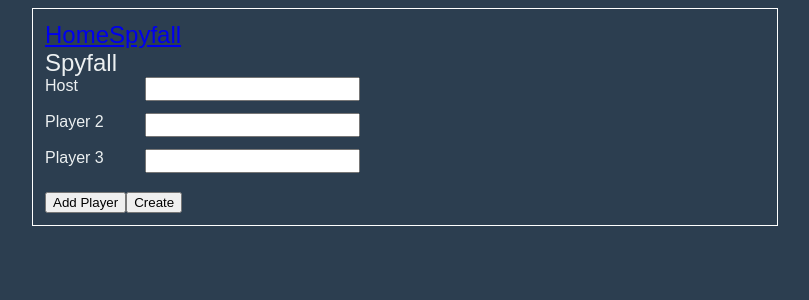
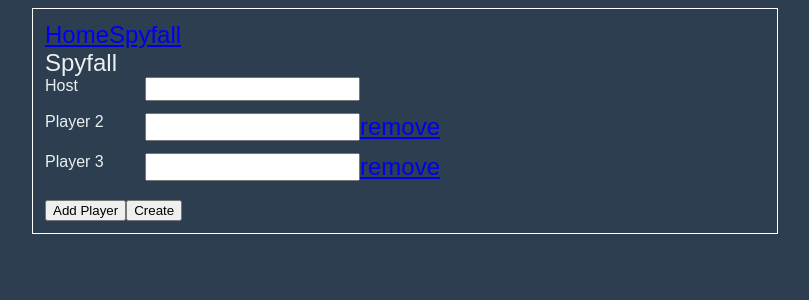
Before and after one commit to kbparagua/likalaro, a Vue app: page /spyfall/new in a window 1280 px wide. Shown: the top 300 px of the page, without its empty margins (235-1044 px from the left). Built offline with nearby package versions, Linux system fonts and the light colour scheme.

Commit message:
Handle removing of players

```diff
--- a/src/views/spyfall/main/NewGameScreen.vue
+++ b/src/views/spyfall/main/NewGameScreen.vue
@@ -1,18 +1,23 @@
 <script setup>
 
-import { reactive } from 'vue';
+import { watch, reactive } from 'vue';
 import { useRouter } from 'vue-router';
 import { MIN_PLAYERS, MAX_PLAYERS } from '@/lib/SpyFall';
 import PlayerField from "./new_game_screen/PlayerField.vue";
 
 const router = useRouter();
 
+const generatePlayerId = (function() {
+  let currentAvailableId = 0;
+  return () => currentAvailableId++;
+})();
+
 function buildInitalPlayers() {
   const list = [];
   let i = 0;
 
   while (i < MIN_PLAYERS) {
-    list.push({ name: '' });
+    list.push({ id: generatePlayerId(), name: '' });
     i++;
   }
 
@@ -21,13 +26,17 @@ function buildInitalPlayers() {
 
 const players = reactive(buildInitalPlayers());
 
+watch(players, (newValue) => {
+  console.log(players);
+})
+
 function buildLabel(playerIndex) {
   if (playerIndex == 0) return 'Host';
   return `Player ${playerIndex + 1}`;
 }
 
 function setPlayer(index, name) {
-  players[index] = name;
+  players[index].name = name;
 }
 
 function addPlayer() {
@@ -36,8 +45,16 @@ function addPlayer() {
     return false;
   }
 
-  players.push({ name: '' });
+  players.push({ id: generatePlayerId(), name: '' });
 }
+
+function isRemoveable(playerIndex) {
+  return playerIndex > 0;
+}
+
+function removePlayer(index) {
+  players.splice(index, 1);
+};
 
 function create() {
   const seed = Math.round((new Date()).getTime() * Math.random()).toString();
@@ -47,8 +64,13 @@ function create() {
 
 <template>
   <div>Spyfall</div>
-  <template v-for="(player, i) in players">
-    <PlayerField :label="buildLabel(i)" @change="(value) => setPlayer(i, value)"></PlayerField>
+  <template v-for="(player, i) in players" :key="player.id">
+    <PlayerField
+      :label="buildLabel(i)"
+      :removeable="isRemoveable(i)"
+      @change="(value) => setPlayer(i, value)"
+      @remove="removePlayer(i)">
+    </PlayerField>
   </template>
 
   <button @click="addPlayer">Add Player</button>
--- a/src/views/spyfall/main/new_game_screen/PlayerField.vue
+++ b/src/views/spyfall/main/new_game_screen/PlayerField.vue
@@ -1,19 +1,25 @@
 <script setup>
 import { ref, watch } from "vue";
 
-const props = defineProps({ label: String });
-const emit = defineEmits(["change"]);
+const props = defineProps({
+  label: String,
+  removeable: { type: Boolean, default: true }
+});
+
+const emit = defineEmits(["change", "remove"]);
 const value = ref("");
 
 watch(value, (newValue) => {
   emit("change", newValue);
 });
+
 </script>
 
 <template>
   <div class="player-field">
     <span class="label">{{ label }}</span>
-    <input type="text" v-model="value" />
+    <input type="text" :name="label" v-model="value" />
+    <a href="#remove" v-if="removeable" @click.prevent="$emit('remove')">remove</a>
   </div>
 </template>
 
```
